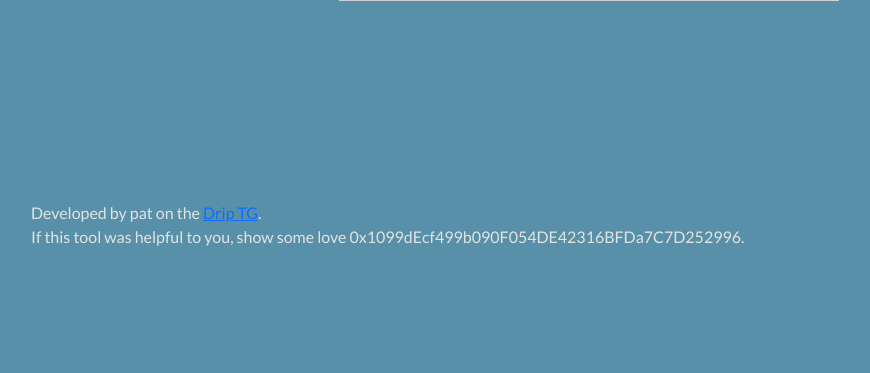
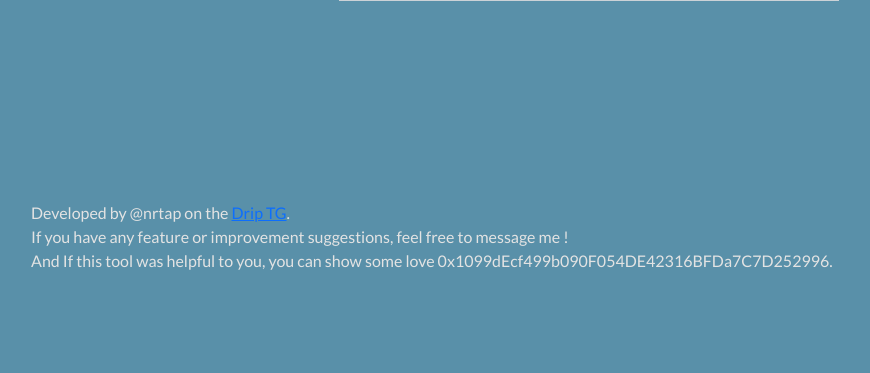
Before and after one commit to tranpatrick/drip-calculator, a Flask app: page / in a window 1280 px wide. Shown: the part 501-874 px from the top of the page, without its empty margins (51-921 px from the left). Before the commit the page ends 747 px from the top, so only its background shows below. Run offline with Flask 2, Linux system fonts and the light colour scheme; parts of the project's set-up code (start-up, migrations or seed data) failed here and were passed over; some libraries are stand-ins or nearby versions.

Commit message:
Readme + change in footer

```diff
--- a/templates/index.html
+++ b/templates/index.html
@@ -54,8 +54,9 @@
     </div>
 
     <div id="donation" class="col-md-12">
-        Developed by pat on the <a href="https://t.me/DRIPtoken_Chat">Drip TG</a>.<br/>
-        If this tool was helpful to you, show some love 0x1099dEcf499b090F054DE42316BFDa7C7D252996.
+        Developed by @nrtap on the <a href="https://t.me/DRIPtoken_Chat">Drip TG</a>.<br/>
+        If you have any feature or improvement suggestions, feel free to message me !<br/>
+        And If this tool was helpful to you, you can show some love 0x1099dEcf499b090F054DE42316BFDa7C7D252996.
     </div>
 
 </div>
```
Also changed, not shown: README.md (added).
